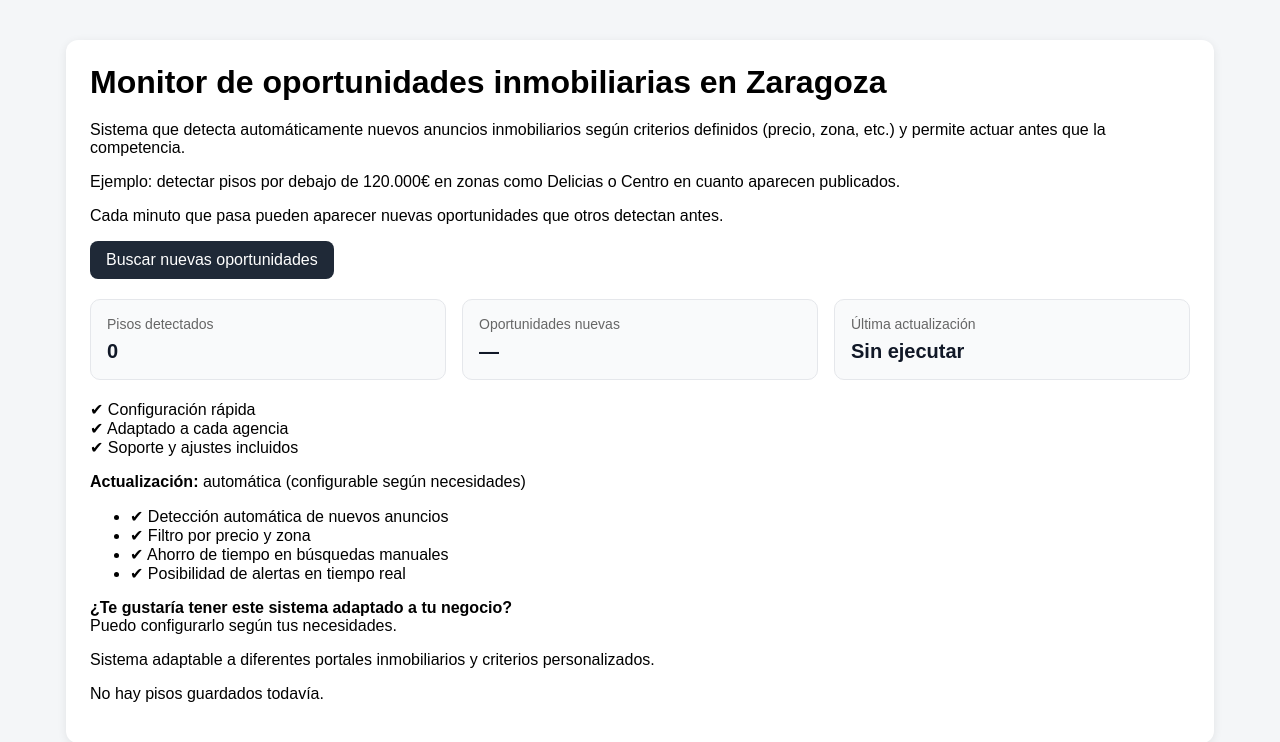
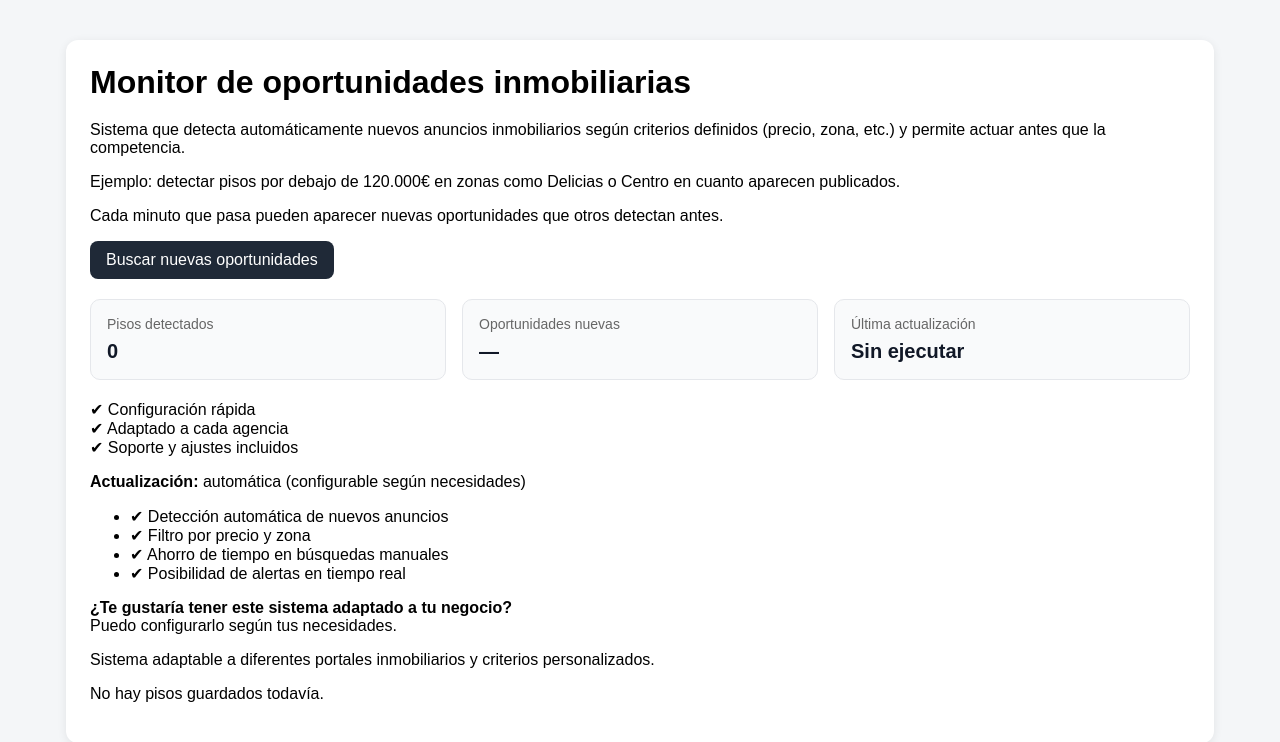
Before and after one commit to daniriveroscl/real-estate-monitor-zaragoza, a Flask app: page / in a window 1280 px wide. Shown: the top 742 px of the page. Run offline with Flask 3, Linux system fonts and the light colour scheme; data that the repository does not hold is empty.

Commit message:
update readme y index

```diff
--- a/templates/index.html
+++ b/templates/index.html
@@ -12,7 +12,7 @@
 <body>
     <div class="container">
 
-        <h1>Monitor de oportunidades inmobiliarias en Zaragoza</h1>
+        <h1>Monitor de oportunidades inmobiliarias</h1>
 
         <p>
             Sistema que detecta automáticamente nuevos anuncios inmobiliarios según criterios definidos
```
Also changed, not shown: README.md.
